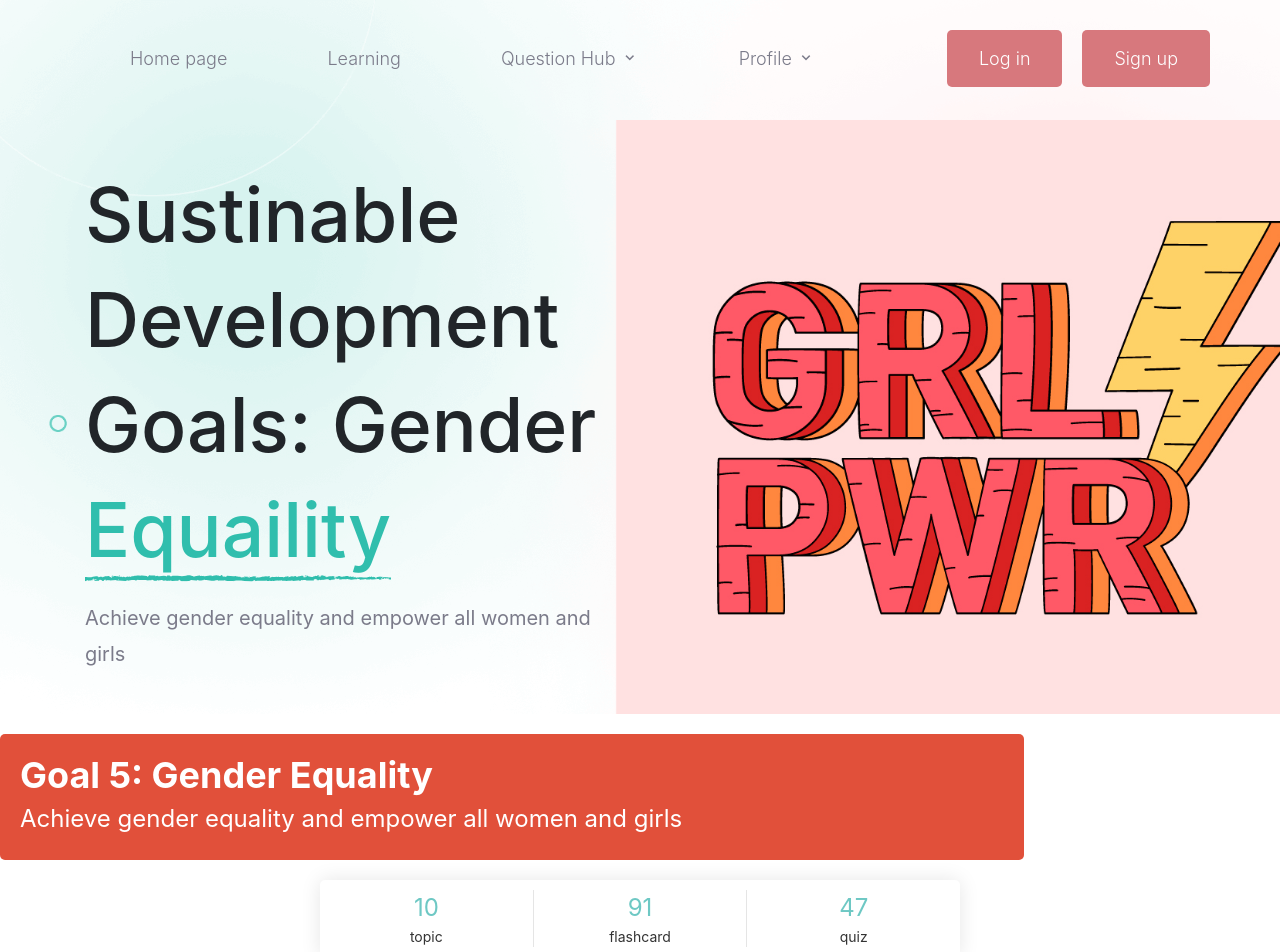
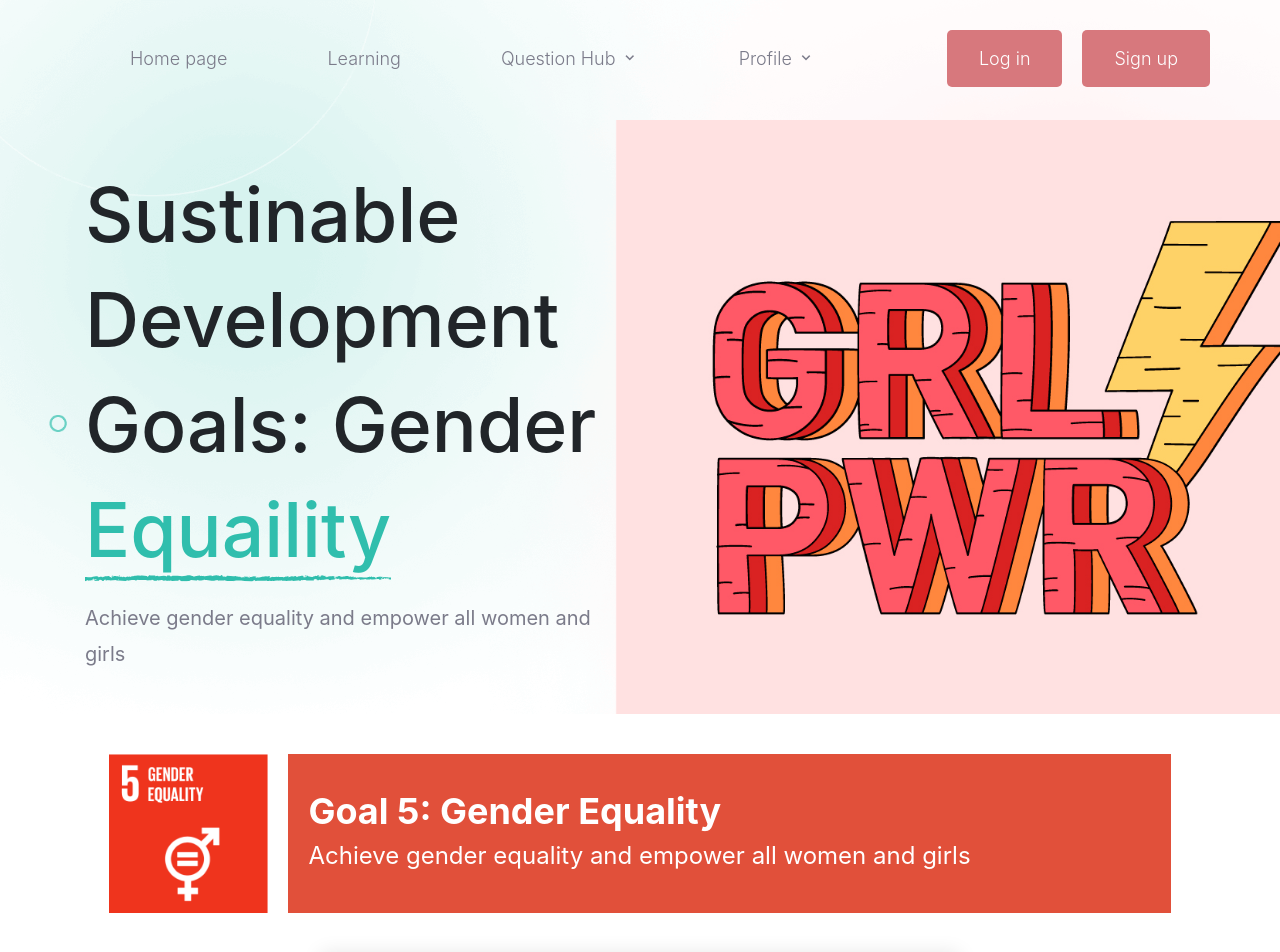
Before and after one commit to Leshangpang/COMP30022-SDGs-Frontend, a Vue app in the folder itp-front/: page /#/learningContent in a window 1280 px wide. Shown: the top 952 px of the page. Built offline with nearby package versions, Linux system fonts and the light colour scheme; a web font is replaced by a local one.

Commit message:
[TASK-219] <<added>> SDG goal icon>>

```diff
--- a/itp-front/src/views/LearningContentPage.vue
+++ b/itp-front/src/views/LearningContentPage.vue
@@ -4,8 +4,13 @@
       <MainBanner></MainBanner>
       <div style="height: 20px;"></div>
       <div class="goal-banner">
-        <h1 class="goal-title">Goal 5: Gender Equality</h1>
-        <p class="goal-subtitle">Achieve gender equality and empower all women and girls</p>
+        <div class="goal-image-container">
+          <img src="../assets/image/goal5Icon.png" alt="Goal 5: Gender Equality" class="goal-image" />
+        </div>
+        <div class="goal-text-container">
+          <h1 class="goal-title">Goal 5: Gender Equality</h1>
+          <p class="goal-subtitle">Achieve gender equality and empower all women and girls</p>
+        </div>
       </div>
       <ProgressBar class="progress-bar"></ProgressBar>
       <div class="sidebar-container">
@@ -59,7 +64,7 @@ export default {
 
 .sidebar-container {
   display: flex;
-  margin-top: 100px;
+  margin-top: 50px;
   margin-bottom: 100px;
 }
 .sidebar {
@@ -69,17 +74,39 @@ export default {
 }
 
 .goal-banner {
-  width: 80%;
+  display: flex;
+  padding: 20px;
+  border-radius: 5px;
+  align-items: center;
+  justify-content: center;
+}
+
+.goal-image-container {
+  flex-shrink: 0;
+  margin-right: 20px;
+}
+
+.goal-image {
+  width: 159px;
+  height: auto;
+}
+
+.goal-text-container {
   background-color: #E1503A;
+  display: flex;
+  flex-direction: column;
+  justify-content: center;
+  height: 159px;
   padding: 20px;
-  color: white;
-  border-radius: 5px;
+  padding-right: 200px;
+  margin: 0;
 }
 
 .goal-title {
   margin: 0;
   font-size: 36px;
   font-weight: bold;
+  color: white;
 }
 
 .goal-subtitle {
```
